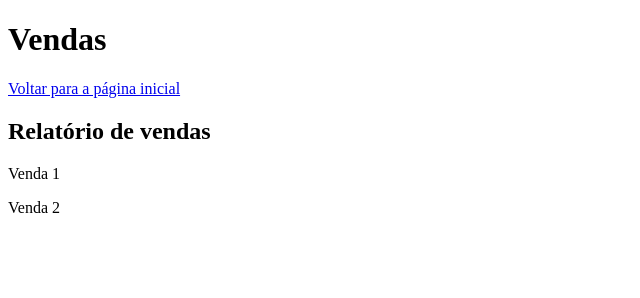
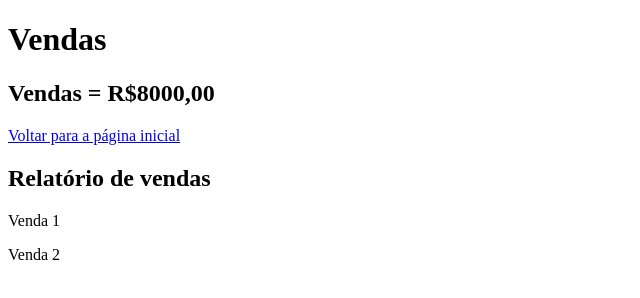
Before and after one commit to BrenoNogueiraIBM/site-de-vendas-dummy, a plain HTML site: page vendas.html in a window 1280 px wide. Shown: the whole page, without its empty margins (0-640 px from the left). Drawn offline with Linux system fonts and the light colour scheme.

Commit message:
Atualizando Vendas para 8k

```diff
--- a/vendas.html
+++ b/vendas.html
@@ -8,6 +8,7 @@
 </head>
 <body>
     <h1>Vendas</h1>
+    <h2>Vendas = R$8000,00</h2>
     <a href="index.html">Voltar para a página inicial</a>
     <h2>Relatório de vendas</h2>
     <p>Venda 1</p>
```
